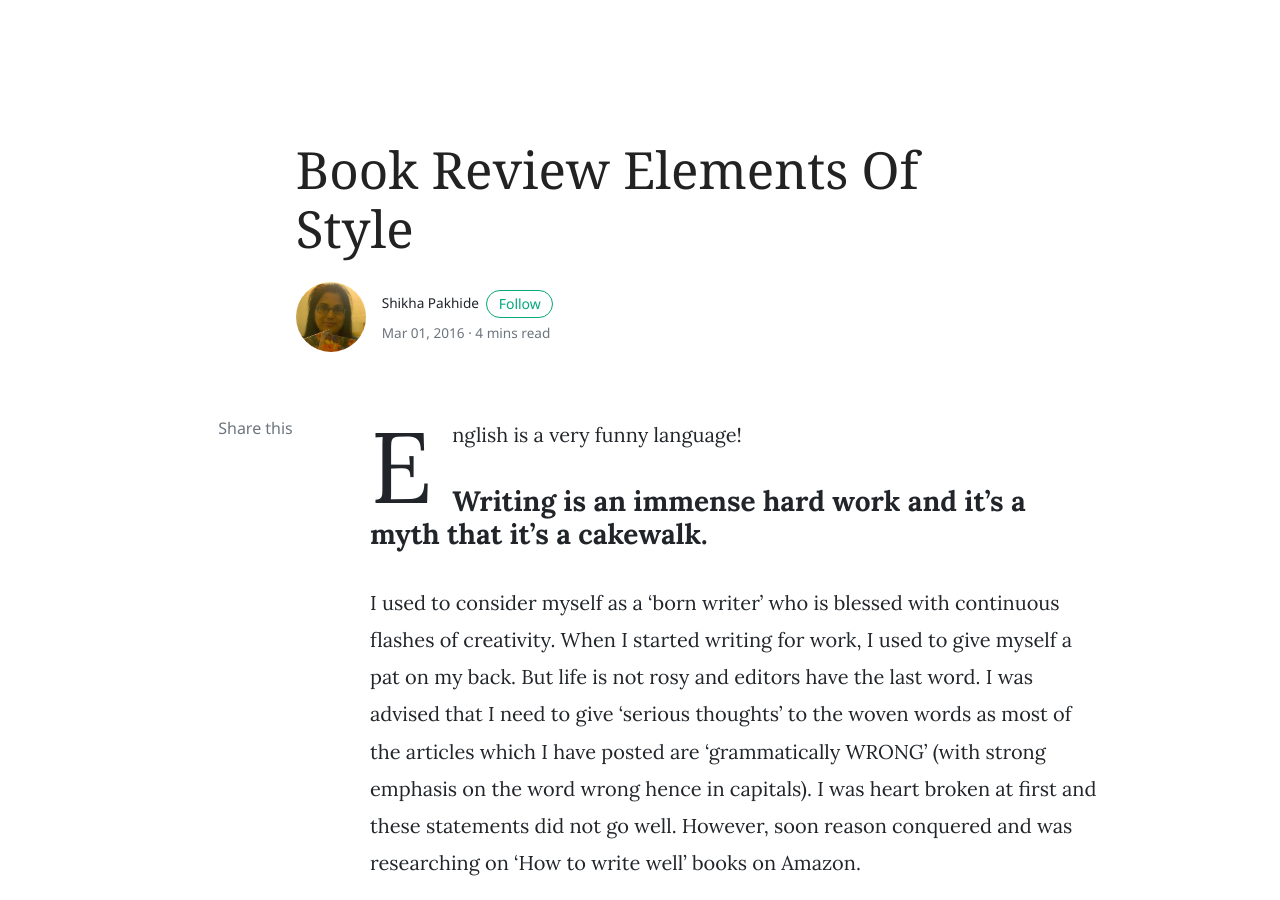
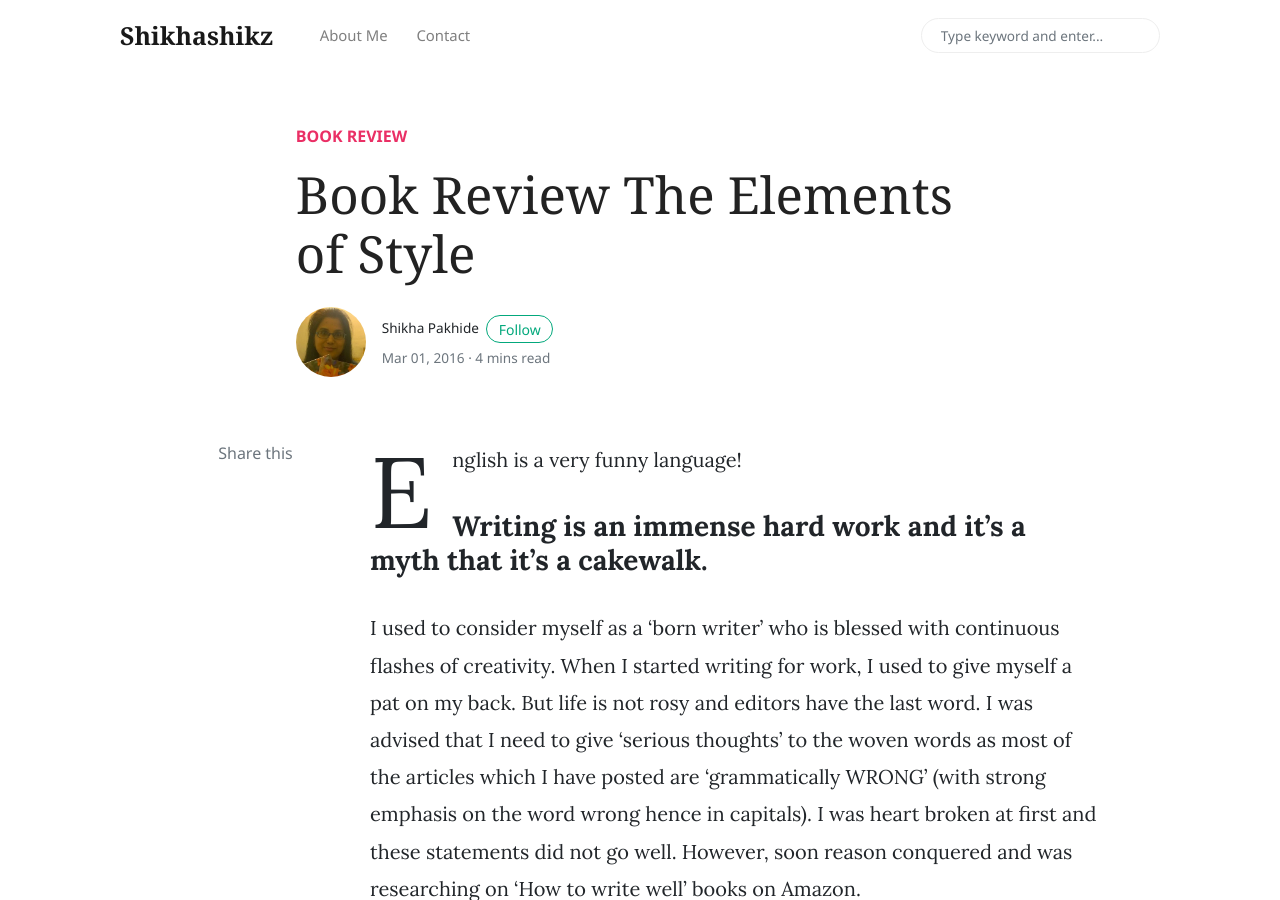
Before and after one commit to shikhashikz/shikhashikz.github.io, a Jekyll site: the page built from _posts/2016-03-01-book-review-elements-of-style.md, in a window 1280 px wide and 900 px high. Built offline with Jekyll 4.4.1, drawn with Linux system fonts in a browser that asks for light colours; nearby versions of some CDN libraries; comment, search, counter and statistics services are not loaded.

Commit message:
Update 2016-03-01-book-review-elements-of-style.md

```diff
--- a/_posts/2016-03-01-book-review-elements-of-style.md
+++ b/_posts/2016-03-01-book-review-elements-of-style.md
@@ -1,3 +1,11 @@
+---
+layout: post
+title: Book Review The Elements of Style
+category: [Book Review]
+keywords: blog
+
+---
+
 English is a very funny language!
 
 ### Writing is an immense hard work and it's a myth that it's a cakewalk. ###
```
